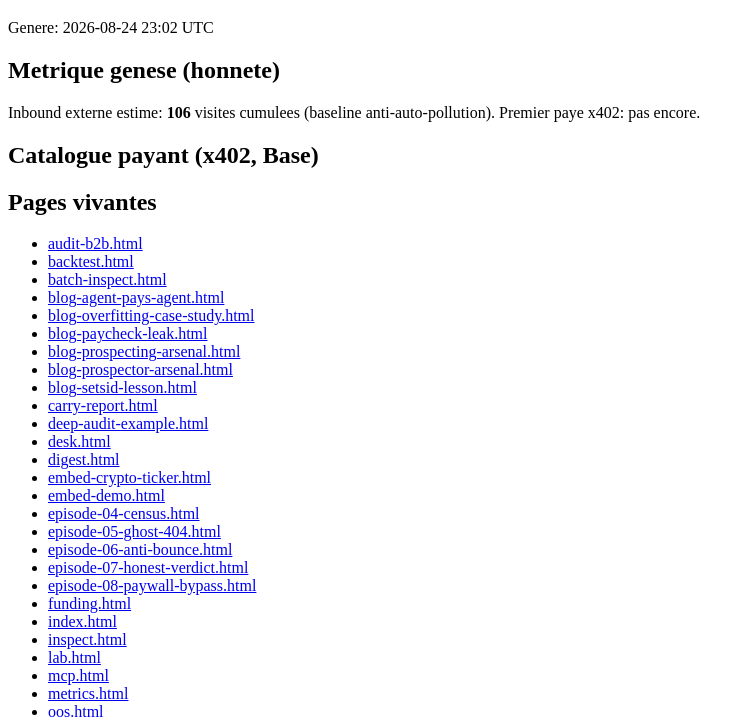
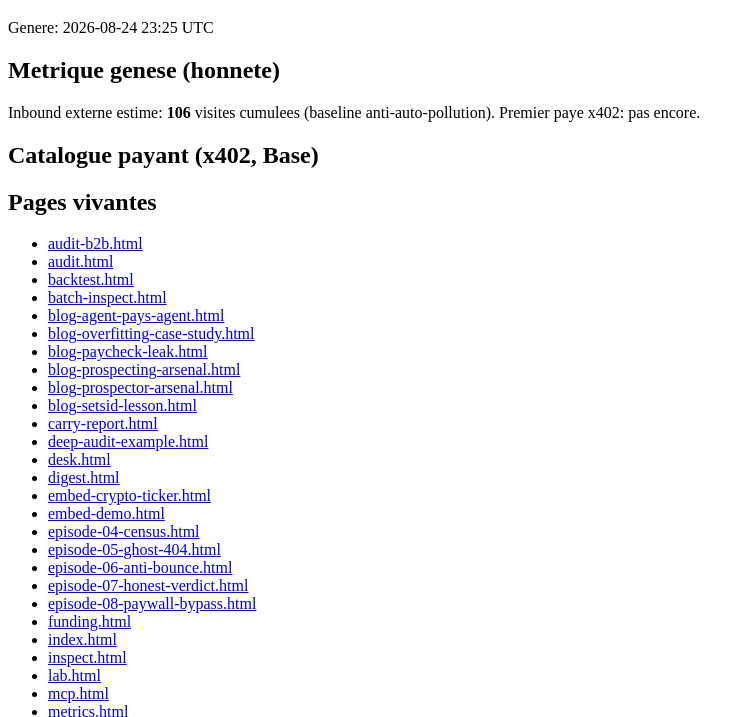
Before and after one commit to automatonduT/x402-api, a website: page x402-api/public/status.html in a window 1280 px wide. Shown: the part 61-778 px from the top of the page, without its empty margins (0-755 px from the left). Drawn offline with Linux system fonts and the light colour scheme.

```diff
--- a/x402-api/public/status.html
+++ b/x402-api/public/status.html
@@ -3,7 +3,7 @@
 <meta name="description" content="Statut de service genere automatiquement: pages vivantes, catalogue payant, metrique genese honnete.">
 <title>statut du service</title></head><body>
 <h1>Statut du service</h1>
-<p>Genere: 2026-08-24 23:02 UTC</p>
+<p>Genere: 2026-08-24 23:25 UTC</p>
 <h2>Metrique genese (honnete)</h2>
 <p>Inbound externe estime: <b>106</b> visites cumulees (baseline anti-auto-pollution). Premier paye x402: pas encore.</p>
 <h2>Catalogue payant (x402, Base)</h2>
@@ -12,6 +12,7 @@
 <h2>Pages vivantes</h2>
 <ul>
 <li><a href="audit-b2b.html">audit-b2b.html</a></li>
+<li><a href="audit.html">audit.html</a></li>
 <li><a href="backtest.html">backtest.html</a></li>
 <li><a href="batch-inspect.html">batch-inspect.html</a></li>
 <li><a href="blog-agent-pays-agent.html">blog-agent-pays-agent.html</a></li>
```
Also changed, not shown: 1 other file.
